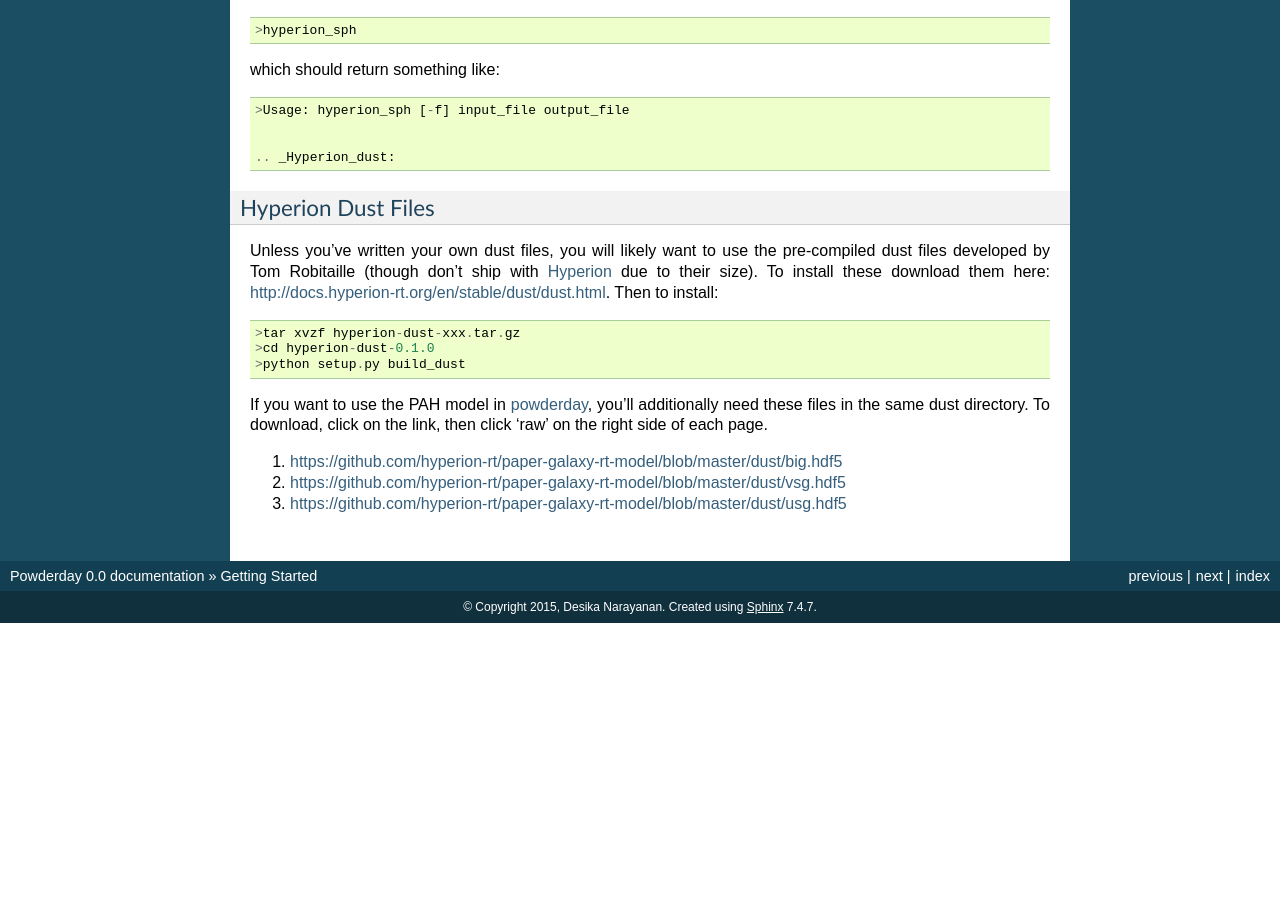
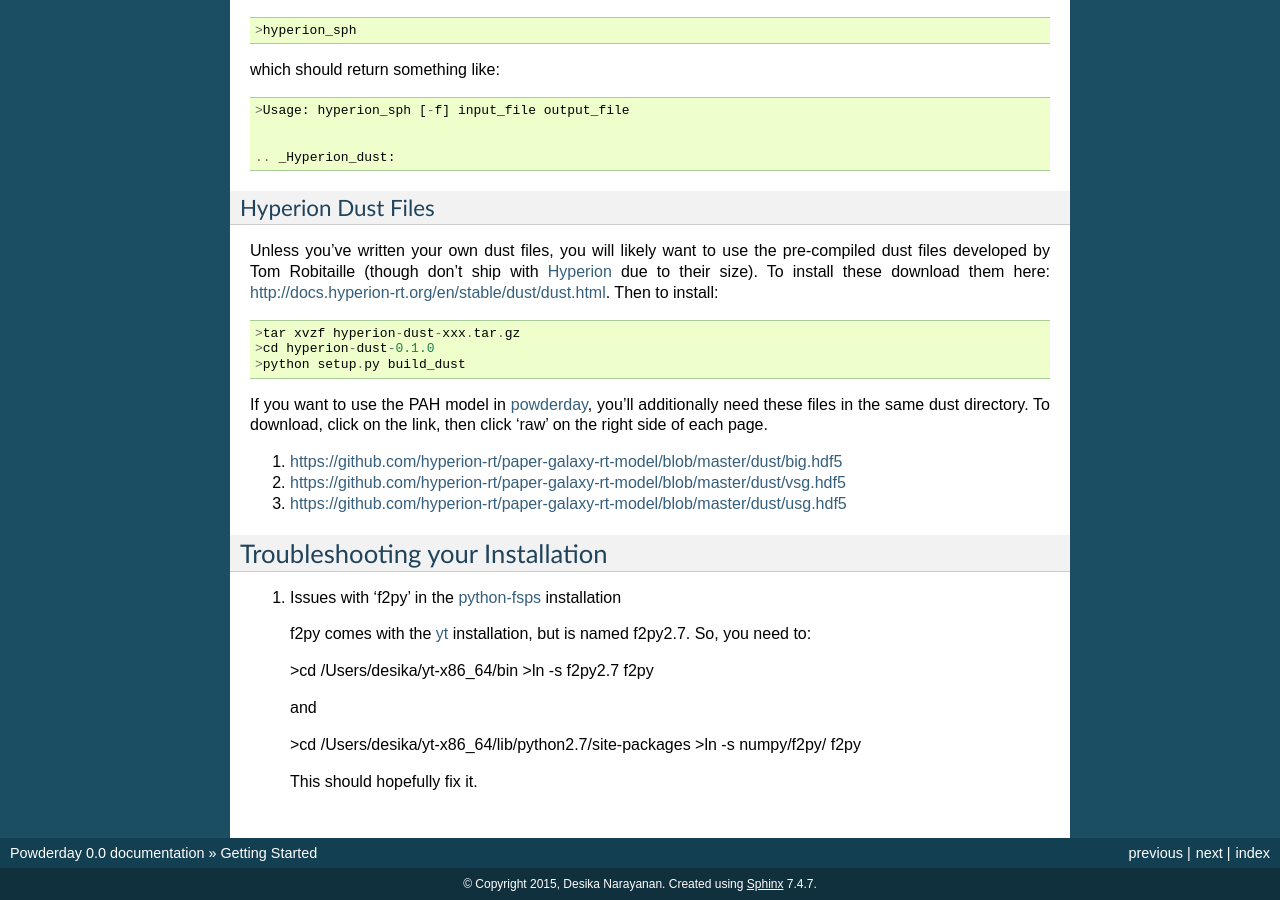
Before and after one commit to dnarayanan/powderday, a Sphinx documentation site: the page built from docs/installation.rst, in a window 1280 px wide and 900 px high, scrolled down 3257 px. Built offline with Sphinx 7.4.7, drawn with Linux system fonts in a browser that asks for light colours; before the commit the page ends 3880 px from its top, so only the background shows below that; some of the changed text lies outside the part shown.

Commit message:
docs: trouble shooting added

```diff
--- a/docs/installation.rst
+++ b/docs/installation.rst
@@ -256,3 +256,23 @@ then click 'raw' on the right side of each page.
 1. https://github.com/hyperion-rt/paper-galaxy-rt-model/blob/master/dust/big.hdf5
 2. https://github.com/hyperion-rt/paper-galaxy-rt-model/blob/master/dust/vsg.hdf5
 3. https://github.com/hyperion-rt/paper-galaxy-rt-model/blob/master/dust/usg.hdf5
+
+
+Troubleshooting your Installation
+============
+
+1. Issues with 'f2py' in the  `python-fsps
+   <http://dan.iel.fm/python-fsps/current/installation/>`_ installation
+
+   f2py comes with the `yt
+   <http://yt-project.org>`_ installation, but is named f2py2.7.  So, you need to:
+
+   >cd /Users/desika/yt-x86_64/bin
+   >ln -s f2py2.7 f2py
+
+   and
+
+   >cd /Users/desika/yt-x86_64/lib/python2.7/site-packages
+   >ln -s numpy/f2py/ f2py
+
+   This should hopefully fix it.
```
